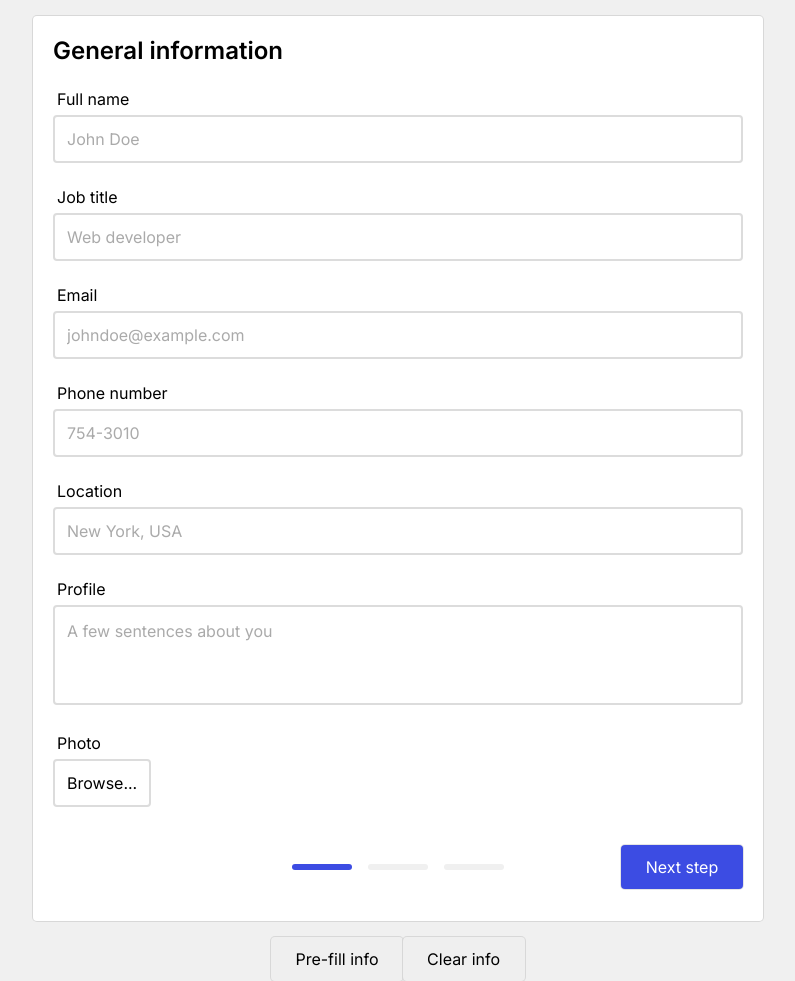
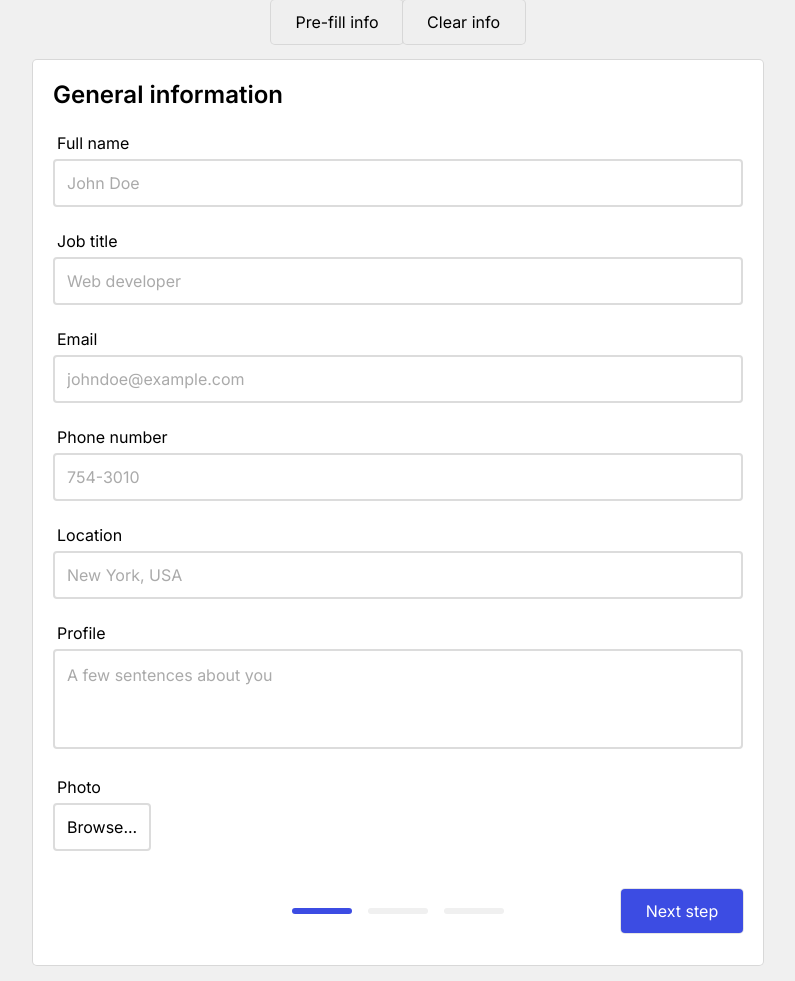
Before and after one commit to nelrnd/react-cv-application, a React (Create React App) app: page / in a window 1280 px wide. Shown: the whole page, without its empty margins (242-1037 px from the left). Built offline with nearby package versions, Linux system fonts and the light colour scheme; what @react-pdf/renderer would draw is missing.

Commit message:
Replaced InfoControl component at top of page instead of bottom

```diff
--- a/src/App.js
+++ b/src/App.js
@@ -149,6 +149,10 @@ class App extends Component {
       case 1:
         return (
           <>
+            <InfoControl
+              fillState={this.fillState}
+              clearState={this.clearState}
+            />
             <MultiStepForm
               data={this.state}
               handleChange={this.handleChange}
@@ -161,10 +165,6 @@ class App extends Component {
               positionSchool={this.positionSchool}
               positionCompany={this.positionCompany}
             />
-            <InfoControl
-              fillState={this.fillState}
-              clearState={this.clearState}
-            />
           </>
         );
       case 2:
@@ -172,6 +172,10 @@ class App extends Component {
       case 3:
         return (
           <>
+            <InfoControl
+              fillState={this.fillState}
+              clearState={this.clearState}
+            />
             <Form
               data={this.state}
               handleChange={this.handleChange}
@@ -183,10 +187,6 @@ class App extends Component {
               removeCompany={this.removeCompany}
               positionSchool={this.positionSchool}
               positionCompany={this.positionCompany}
-            />
-            <InfoControl
-              fillState={this.fillState}
-              clearState={this.clearState}
             />
           </>
         );
```
